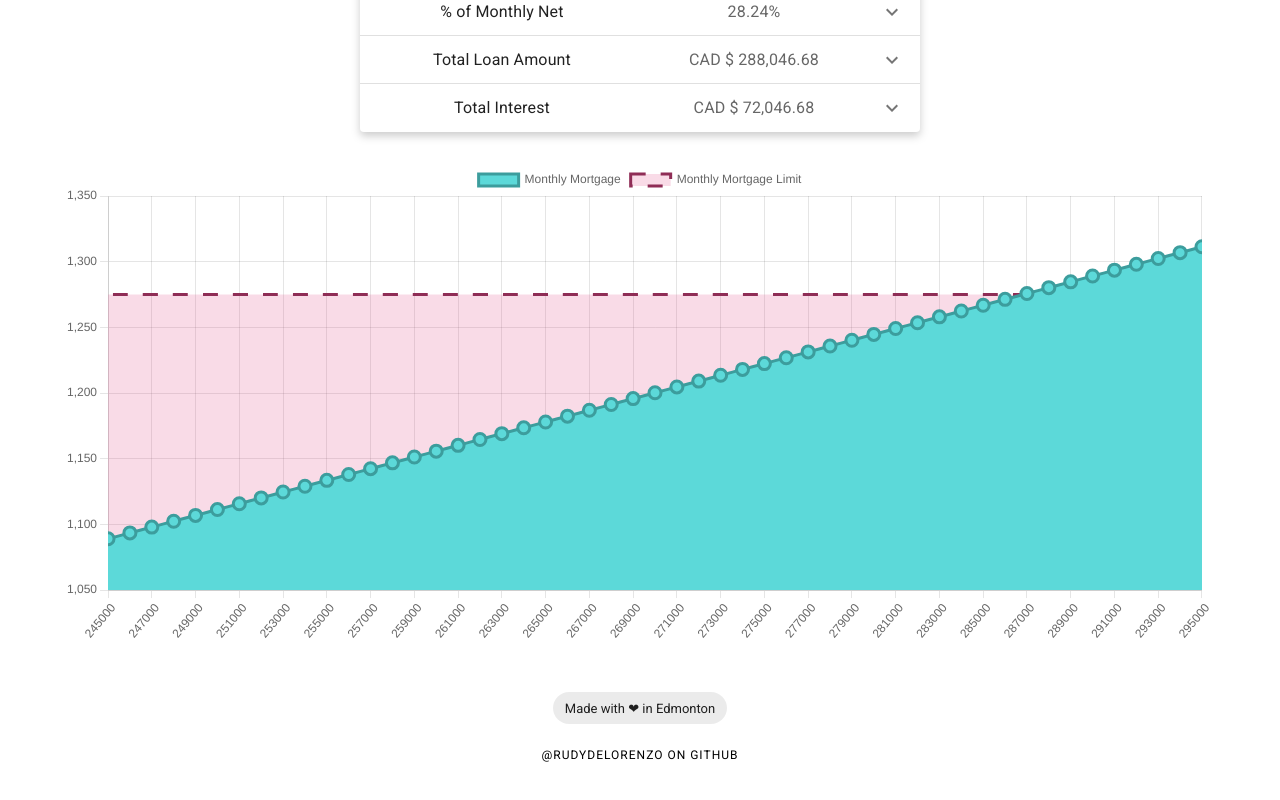
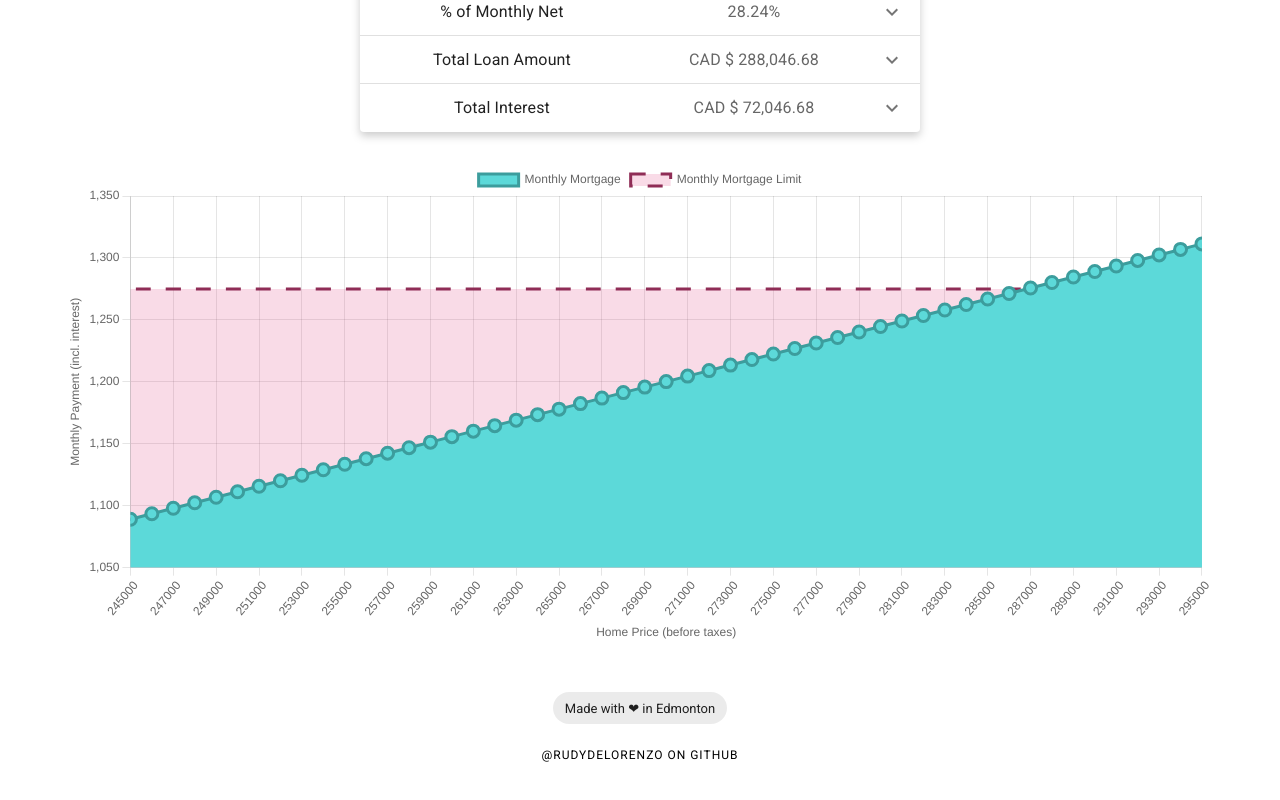
Before and after one commit to rudydelorenzo/maxgage, a React (Create React App) app: page / in a window 1280 px wide. Shown: the part 612-1412 px from the top of the page. Built offline with nearby package versions, Linux system fonts and the light colour scheme; a web font is replaced by a local one.

Commit message:
Added axis labels

```diff
--- a/src/ChartContainer.tsx
+++ b/src/ChartContainer.tsx
@@ -93,12 +93,22 @@ function ChartContainer(props: Props) {
         maintainAspectRatio: false,
         scales: {
             x: {
+                title: {
+                    text: "Home Price (before taxes)",
+                    display: true,
+                },
                 min: (Math.round(housePrice - 25000)/10) * 10,
                 max: (Math.round(housePrice + 25000)/10) * 10,
                 ticks: {
                     // forces step size to be 1000 units
                     stepSize: 2500
                 }
+            },
+            y: {
+                title: {
+                    text: "Monthly Payment (incl. interest)",
+                    display: true,
+                },
             }
         }
     }
```
